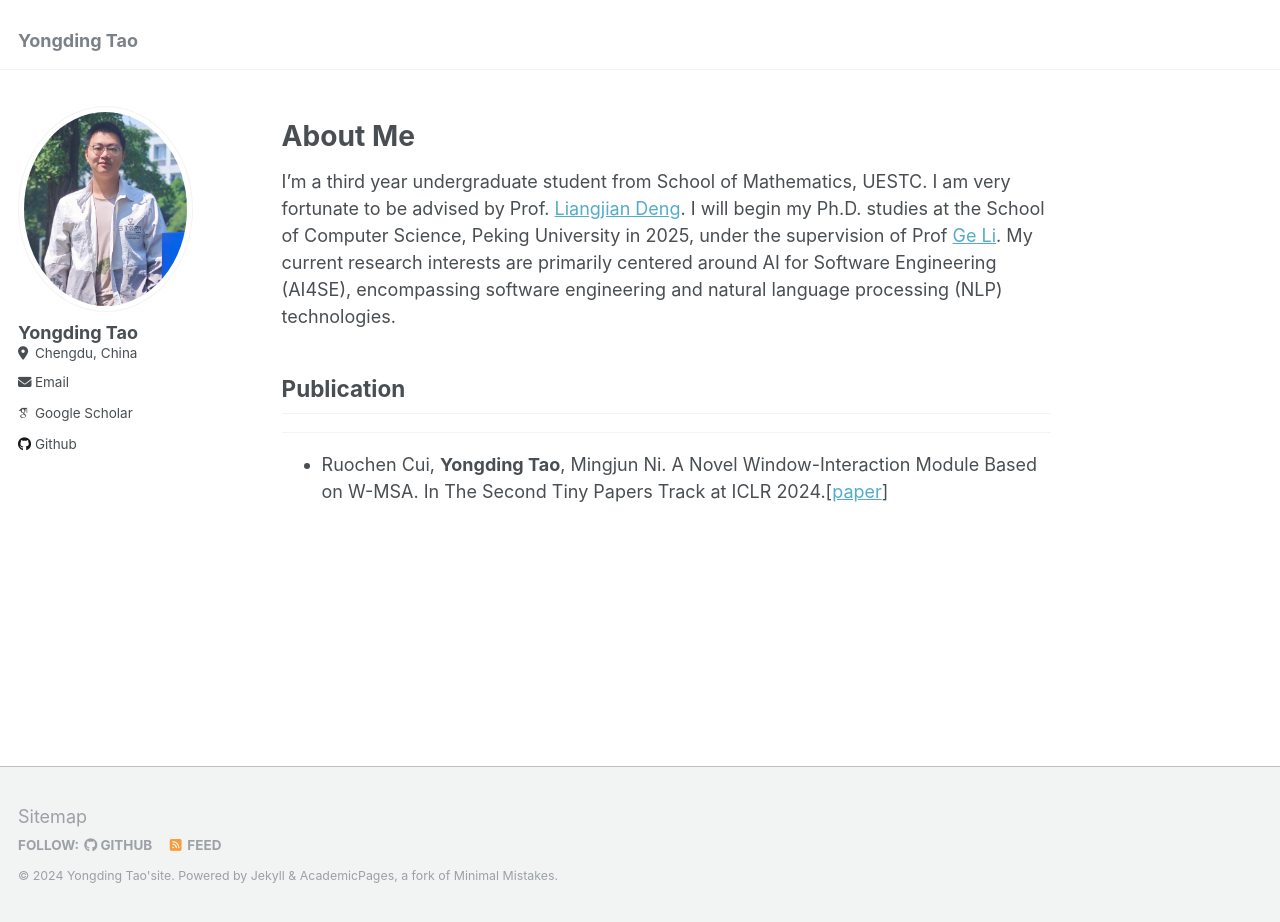
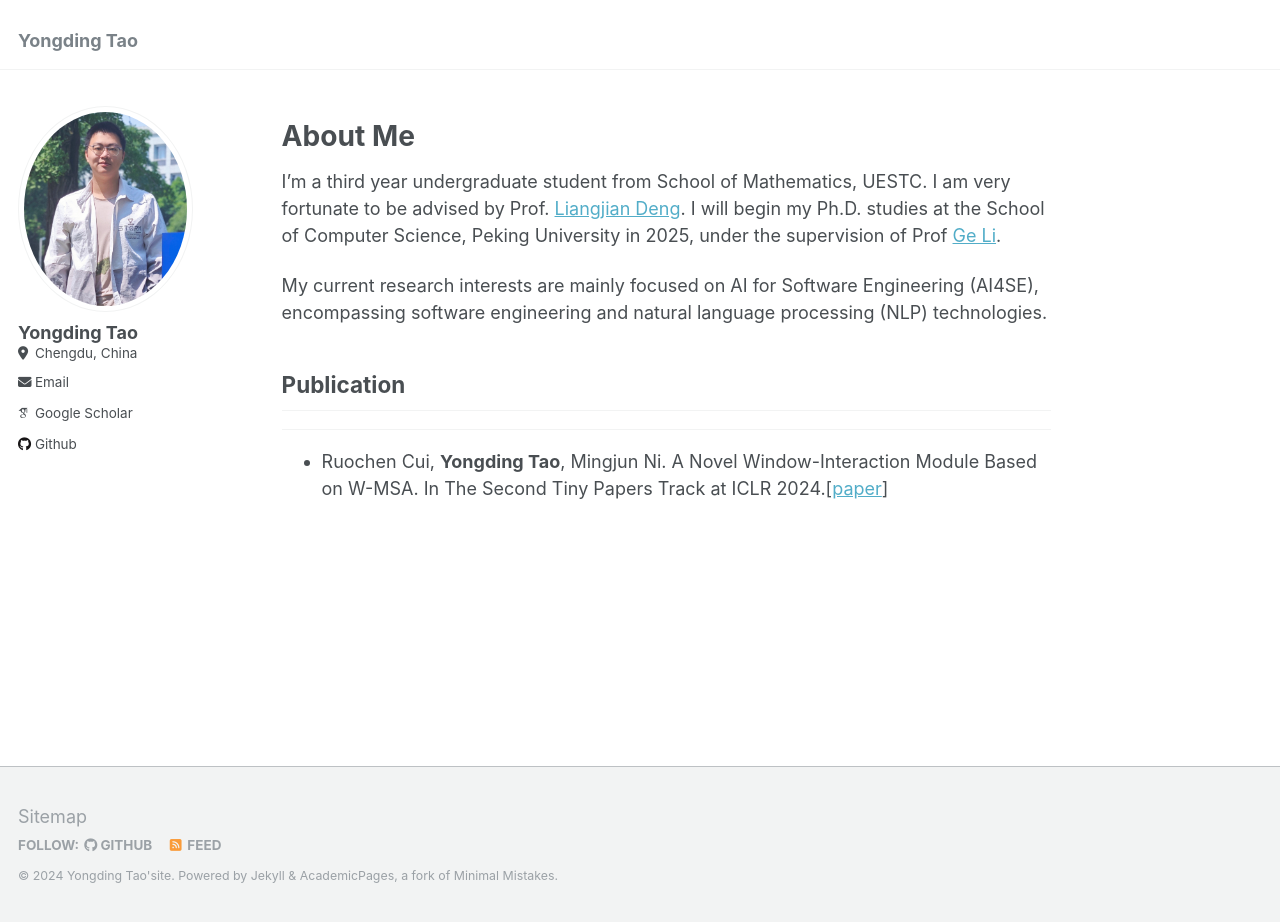
Before and after one commit to Yongding-Tao/Yongding-Tao.github.io, a Jekyll site: the page built from _pages/about.md, in a window 1280 px wide and 922 px high. Built offline with Jekyll 4.4.1, drawn with Linux system fonts in a browser that asks for light colours; some web fonts are replaced.

Commit message:
Update about.md

```diff
--- a/_pages/about.md
+++ b/_pages/about.md
@@ -9,7 +9,8 @@ redirect_from:
 # About Me
 
 I'm a third year undergraduate student from School of Mathematics, UESTC.  I am very fortunate to be advised by Prof. [Liangjian Deng](https://liangjiandeng.github.io/). I will begin my Ph.D. studies at the School of Computer Science, Peking University in 2025, under the supervision of Prof [Ge Li](https://ligechina.github.io/).
-My current research interests are primarily centered around AI for Software Engineering (AI4SE), encompassing software engineering and natural language processing (NLP) technologies.
+
+My current research interests are mainly focused on AI for Software Engineering (AI4SE), encompassing software engineering and natural language processing (NLP) technologies.
 
 ## Publication
 ---
```
